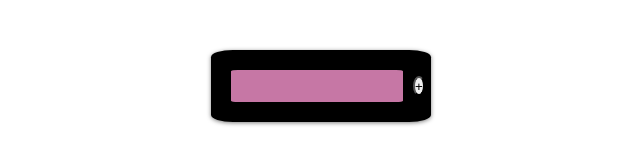
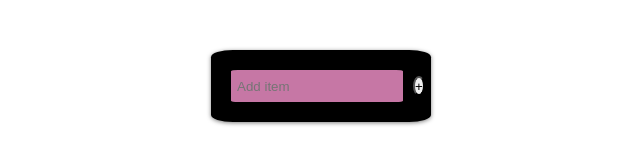
Before and after one commit to shabana89/To-do-list-app, a React (Create React App) app in the folder my-todo-list/: page / in a window 1280 px wide. Shown: the part 314-474 px from the top of the page, without its empty margins (319-959 px from the left). Built offline with nearby package versions, Linux system fonts and the light colour scheme.

Commit message:
De-structured props and also added placeholder to input field to make it look better.

```diff
--- a/my-todo-list/src/App.js
+++ b/my-todo-list/src/App.js
@@ -19,7 +19,11 @@ function App() {
       <header className="App-header">
         <div className="Wrapper">
           <div className="Input-wrapper">
-            <input value={currentItem} onChange={onChangeHandler} />
+            <input
+              placeholder="Add item"
+              value={currentItem}
+              onChange={onChangeHandler}
+            />
             <button onClick={addItemToList}>+</button>
           </div>
           <List itemList={itemList} updateItemList={updateItemList} />
--- a/my-todo-list/src/List.css
+++ b/my-todo-list/src/List.css
@@ -22,4 +22,5 @@
     height: 20px;
     border-radius: 50%;
     padding: 1px;
+    outline: none;
 }
--- a/my-todo-list/src/List.js
+++ b/my-todo-list/src/List.js
@@ -1,18 +1,17 @@
 import "./List.css";
 
-function List(props) {
+function List({ itemList, updateItemList }) {
   const deleteItemFromList = (key) => {
-    const newList = props.itemList.filter((itemObj) => {
+    const newList = itemList.filter((itemObj) => {
       return itemObj.key !== key;
     });
-    props.updateItemList(newList);
+    updateItemList(newList);
   };
-  console.log("props", props);
   return (
     <div>
-      {props.itemList.map((itemObj) => {
+      {itemList.map((itemObj) => {
         return (
-          <div className="Item">
+          <div key={itemObj.key} className="Item">
             <p>{itemObj.item}</p>
             <button onClick={() => deleteItemFromList(itemObj.key)}>x</button>
           </div>
```
